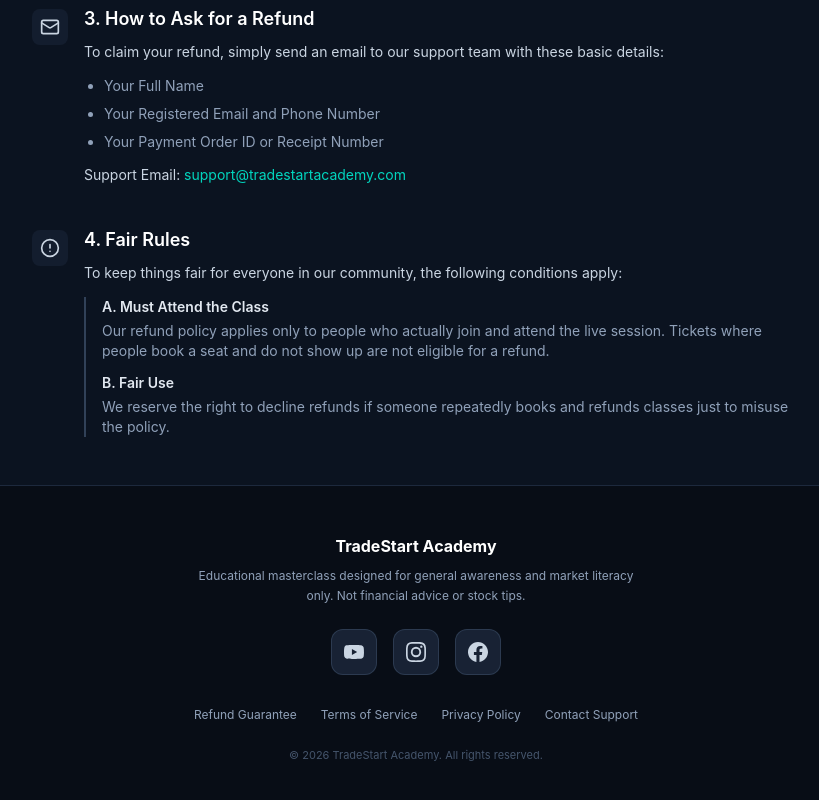
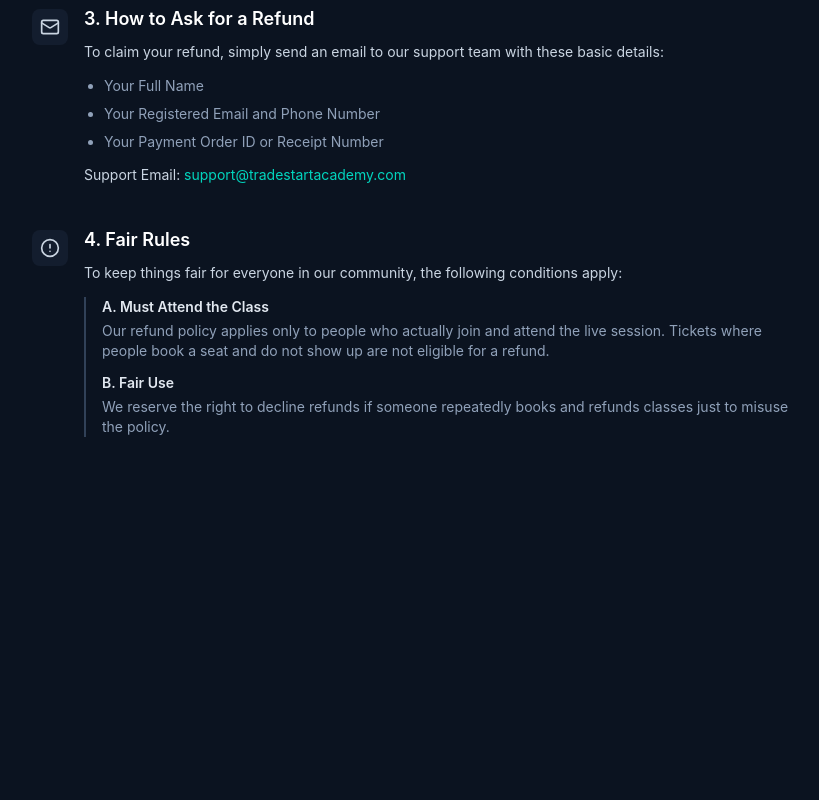
Before and after one commit to Kashifak47/finknowledge, a React (Vite) app: page /refund-policy in a window 1280 px wide. Shown: the part 618-1418 px from the top of the page, without its empty margins (224-1043 px from the left). After the commit the page ends 1103 px from the top, so only its background shows below. Built offline with nearby package versions, Linux system fonts and the light colour scheme.

Commit message:
fix: removed Footer component view in RefundPolicy page

```diff
--- a/src/pages/RefundPolicy.jsx
+++ b/src/pages/RefundPolicy.jsx
@@ -1,7 +1,7 @@
 import React, { useEffect } from 'react';
 import { Link } from 'react-router-dom';
 import { ArrowLeft, Shield, Clock, Mail, AlertCircle } from 'lucide-react';
-import Footer from '../components/Footer';
+// import Footer from '../components/Footer';
 
 export default function RefundPolicy() {
   useEffect(() => {
@@ -112,8 +112,6 @@
 
         </div>
       </main>
-
-      <Footer />
     </div>
   );
 }
```
